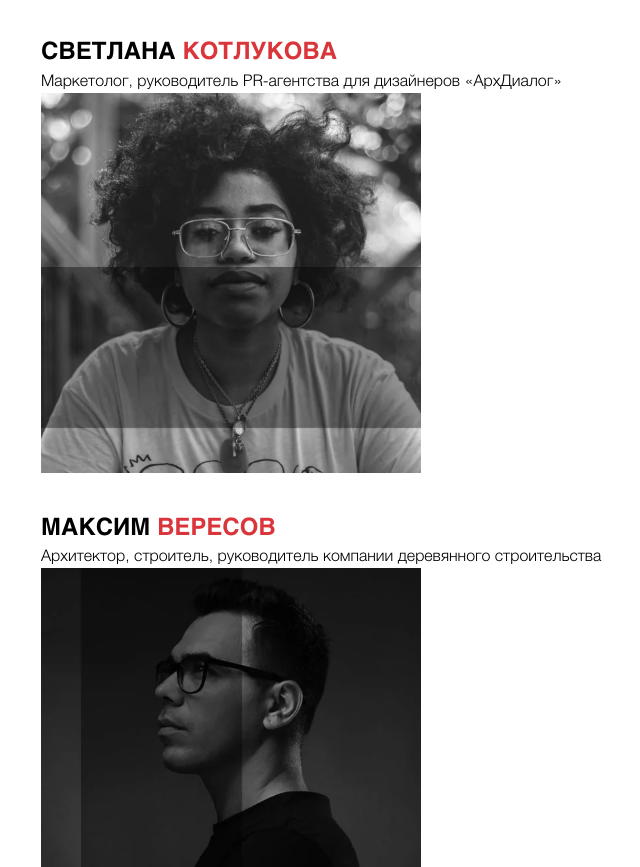
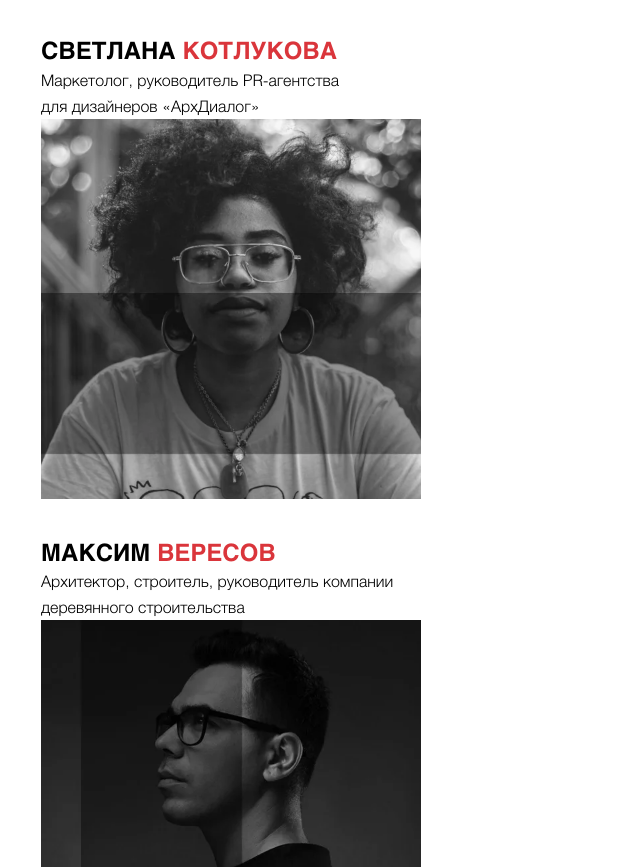
Before and after one commit to katysya/DesignTest, a website built with webpack: page index.html in a window 1280 px wide. Shown: the part 2186-3053 px from the top of the page, without its empty margins (129-769 px from the left). Built offline with nearby package versions, Linux system fonts and the light colour scheme.

Commit message:
Редактирование Desktop

```diff
--- a/index.html
+++ b/index.html
@@ -200,7 +200,7 @@
                     <p class="speakers__name">
                       Светлана <span>Котлукова</span>
                     </p>
-                    <p class="speakers__desc">
+                    <p class="speakers__desc width2">
                       Маркетолог, руководитель PR-агентства для
                       дизайнеров «АрхДиалог»
                     </p>
@@ -219,7 +219,7 @@
                     <p class="speakers__name">
                       Максим <span>Вересов</span>
                     </p>
-                    <p class="speakers__desc">
+                    <p class="speakers__desc width3">
                       Архитектор, строитель, руководитель компании
                       деревянного строительства
                     </p>
--- a/src/styles/banner.less
+++ b/src/styles/banner.less
@@ -24,7 +24,7 @@
         width: 113px;
         height: 45px;
         background-color: @red;
-        margin: 0 71% 0 auto;
+        margin: 0 73% 0 auto;
     }
 
     &__content {
--- a/src/styles/speakers.less
+++ b/src/styles/speakers.less
@@ -52,6 +52,15 @@
         &.width1 {
             max-width: 184px;
         }
+
+        &.width2 {
+            max-width: 300px;
+        }
+
+        &.width3 {
+            max-width: 353px;
+        }
+
     }
 
 
```
